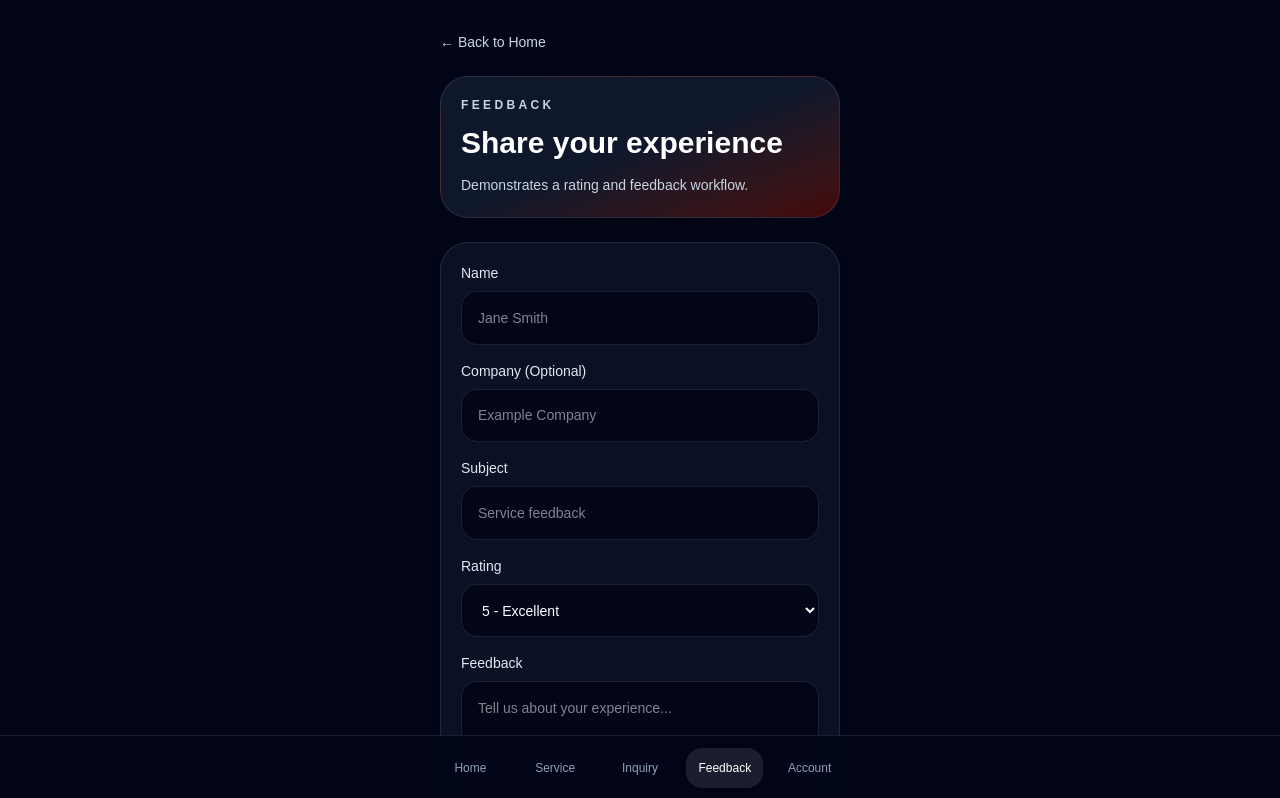
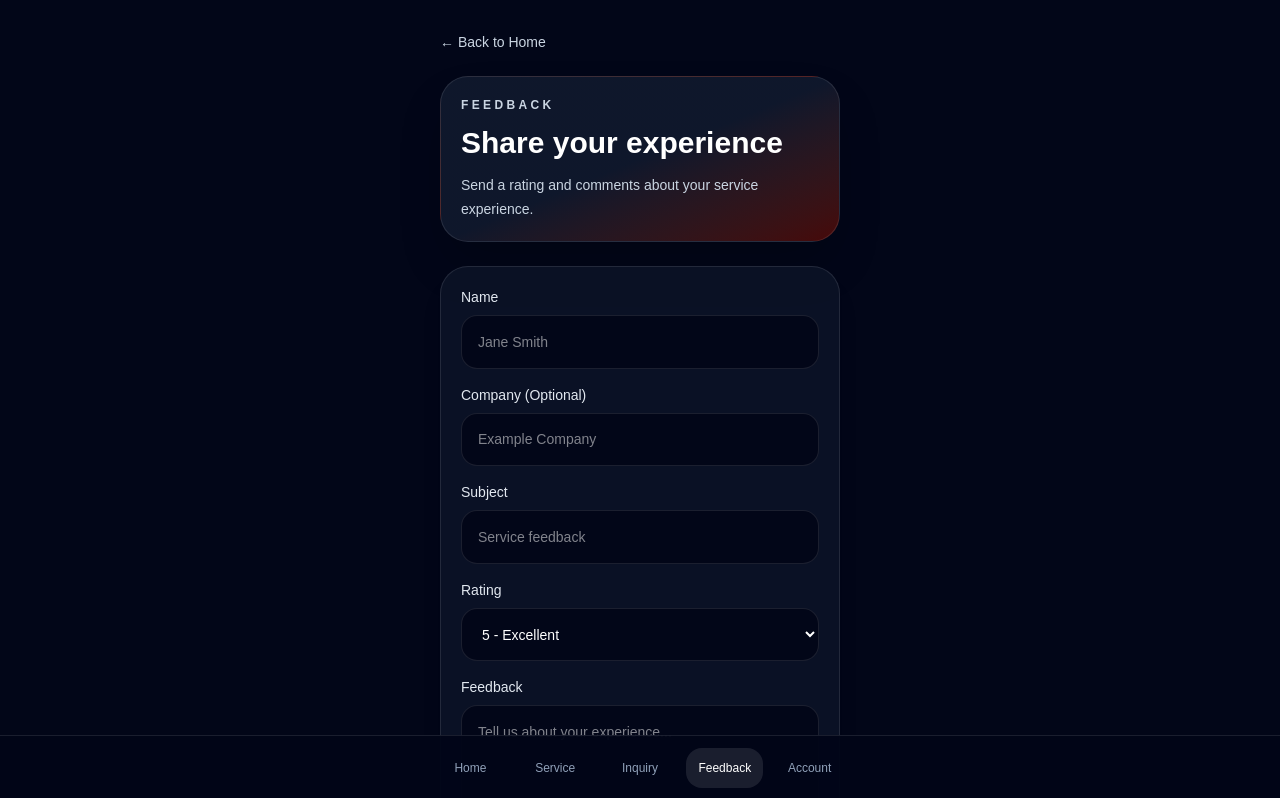
Before and after one commit to ZXR0-boop/client-service-portal-demo, a Next.js app: page /feedback in a window 1280 px wide. Shown: the top 798 px of the page. Built offline with nearby package versions, Linux system fonts and the light colour scheme.

Commit message:
Refine feedback page copy

```diff
--- a/app/feedback/page.js
+++ b/app/feedback/page.js
@@ -26,7 +26,7 @@ export default function FeedbackPage() {
   }
 
   return (
-    <FormPageShell badge="Feedback" title="Share your experience" description="Demonstrates a rating and feedback workflow." activeNav="feedback">
+    <FormPageShell badge="Feedback" title="Share your experience" description="Send a rating and comments about your service experience." activeNav="feedback">
       <FormCard><form onSubmit={submit} className="grid gap-4">
         <TextField label="Name" value={form.name} onChange={(v) => set("name", v)} placeholder="Jane Smith" disabled={loading} />
         <TextField label="Company (Optional)" value={form.company} onChange={(v) => set("company", v)} placeholder="Example Company" required={false} disabled={loading} />
```
